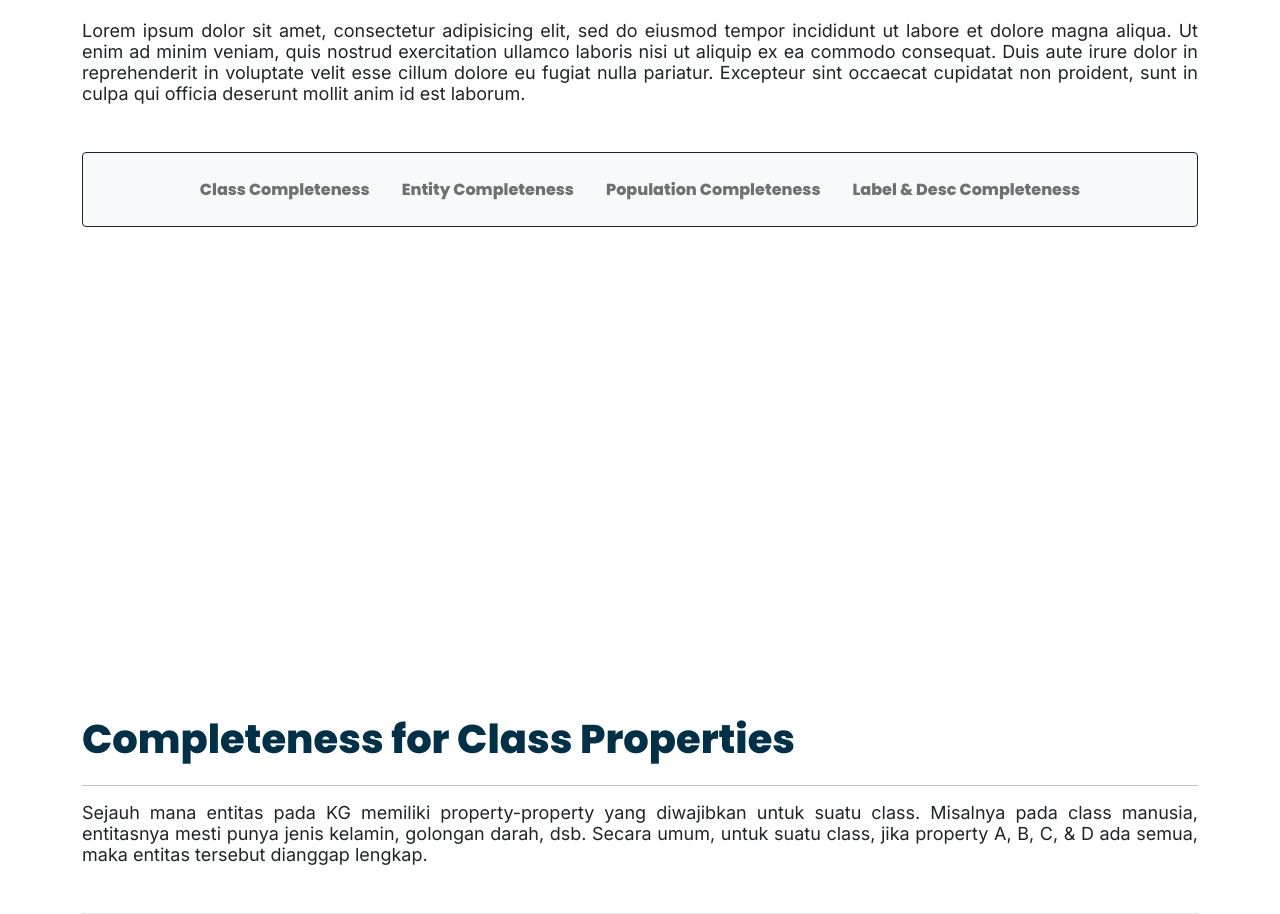
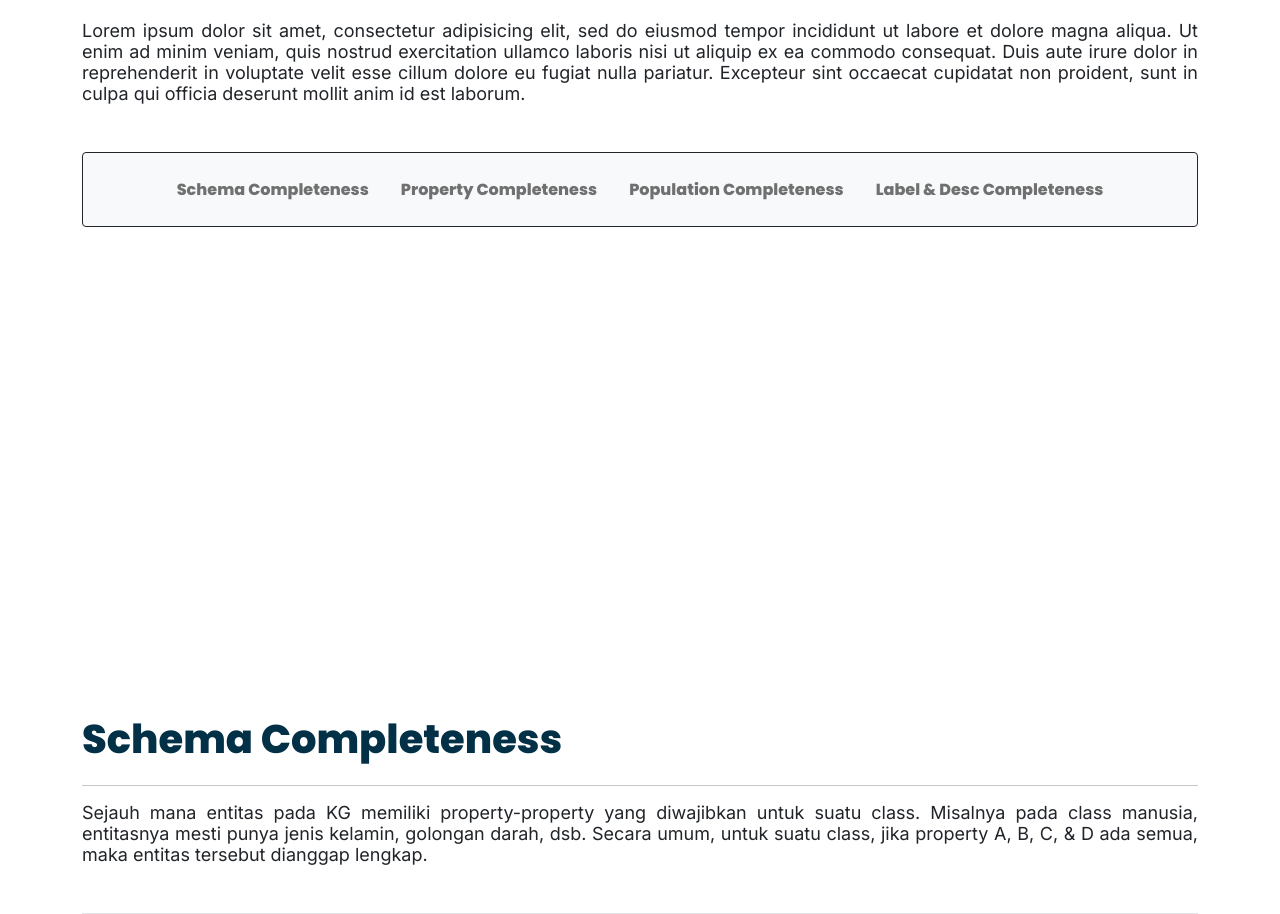
Before and after one commit to JillyCS15/sock-mirror, a Django app: page /pattern in a window 1280 px wide. Shown: the part 187-1101 px from the top of the page. Run offline with Django 3.2, Linux system fonts and the light colour scheme; some libraries are stand-ins or nearby versions.

Commit message:
pattern: change completeness name

```diff
--- a/pattern/templates/main/pattern-page.html
+++ b/pattern/templates/main/pattern-page.html
@@ -43,10 +43,10 @@
             <div class="collapse navbar-collapse d-flex justify-content-evenly">
               <ul class="navbar-nav mb-2 mb-lg-0">
                 <li class="nav-item">
-                  <a href="#pattern-01" class="nav-link navbar-font text-center m-2">Class Completeness</a>
+                  <a href="#schema-completeness" class="nav-link navbar-font text-center m-2">Schema Completeness</a>
                 </li>
                 <li class="nav-item">
-                  <a href="#" class="nav-link navbar-font text-center m-2">Entity Completeness</a>
+                  <a href="#" class="nav-link navbar-font text-center m-2">Property Completeness</a>
                 </li>
                 <li class="nav-item">
                   <a href="#" class="nav-link navbar-font text-center m-2">Population Completeness</a>
@@ -63,11 +63,11 @@
 
 
   <!-- Pattern -->
-  <div class="min-vh-100 py-5" id="pattern-01">
+  <div class="min-vh-100 py-5" id="schema-completeness">
     <div class="container">
       <div class="d-flex flex-column pt-5">
         <div class="d-flex d-flex align-items-center">
-          <div class="heading me-auto">Completeness for Class Properties</div>
+          <div class="heading me-auto">Schema Completeness</div>
           {% if is_admin %}
             <button type="button" class="btn btn-primary button-font d-flex align-items-center">
               <svg xmlns="http://www.w3.org/2000/svg" width="24" height="24" fill="currentColor" class="bi bi-plus me-2" viewBox="0 0 16 16">
```
